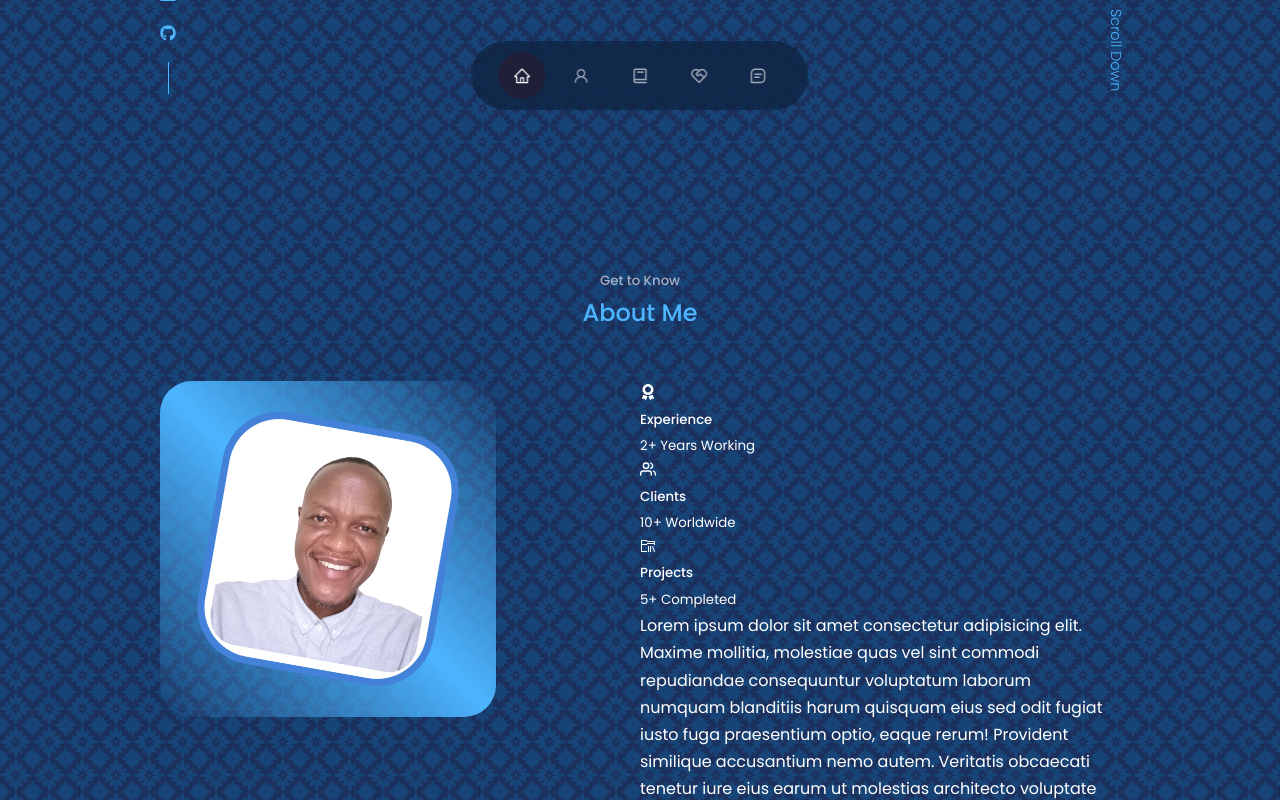
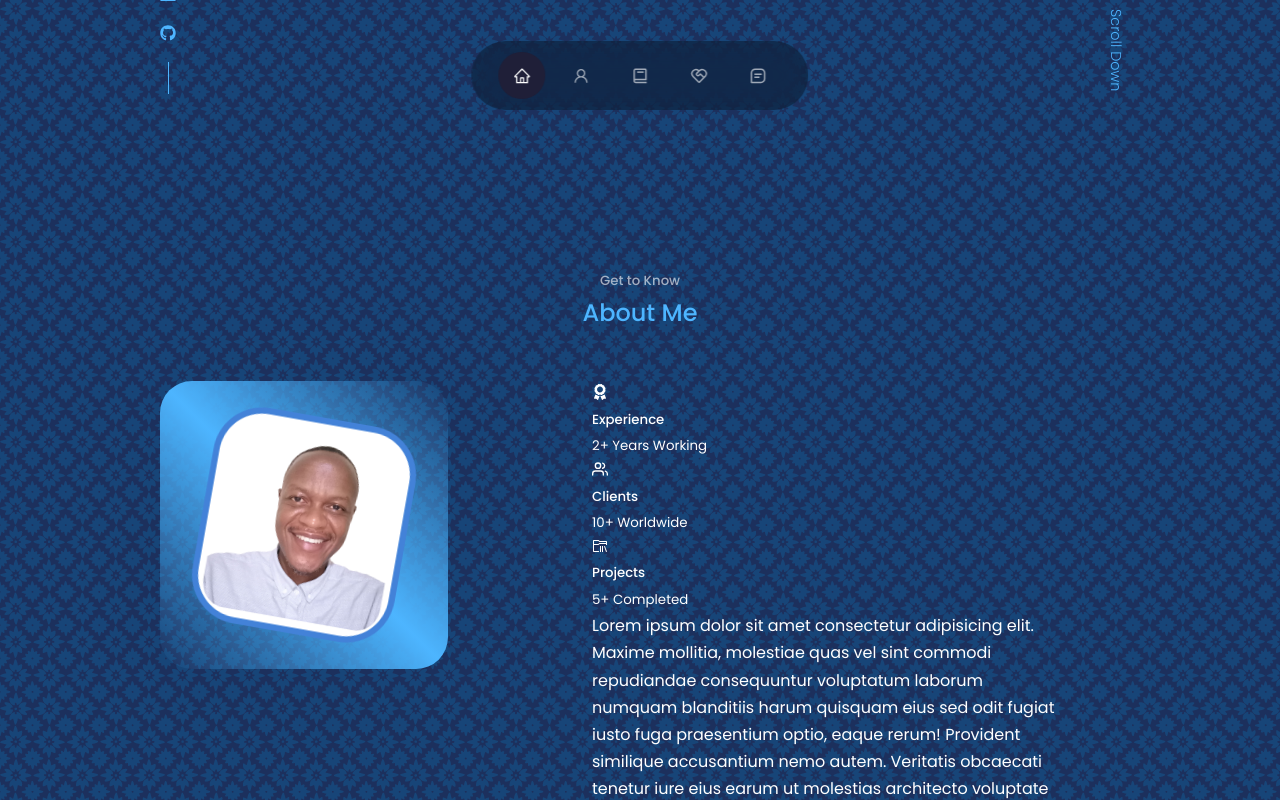
Before and after one commit to Gitthuma/george-githuma-portfolio-website, a React (Create React App) app: page / in a window 1280 px wide. Shown: the part 658-1458 px from the top of the page. Built offline with nearby package versions, Linux system fonts and the light colour scheme.

Commit message:
changed left grid-template-columns from 35% t0 30%

```diff
--- a/src/Components/About/About.css
+++ b/src/Components/About/About.css
@@ -1,7 +1,7 @@
 /*Style about__container*/
 .about__container {
     display: grid;
-    grid-template-columns: 35% 50%; /*First is left and second is right*/
+    grid-template-columns: 30% 50%; /*First is left and second is right*/
     gap: 15%;
 }
 
```
